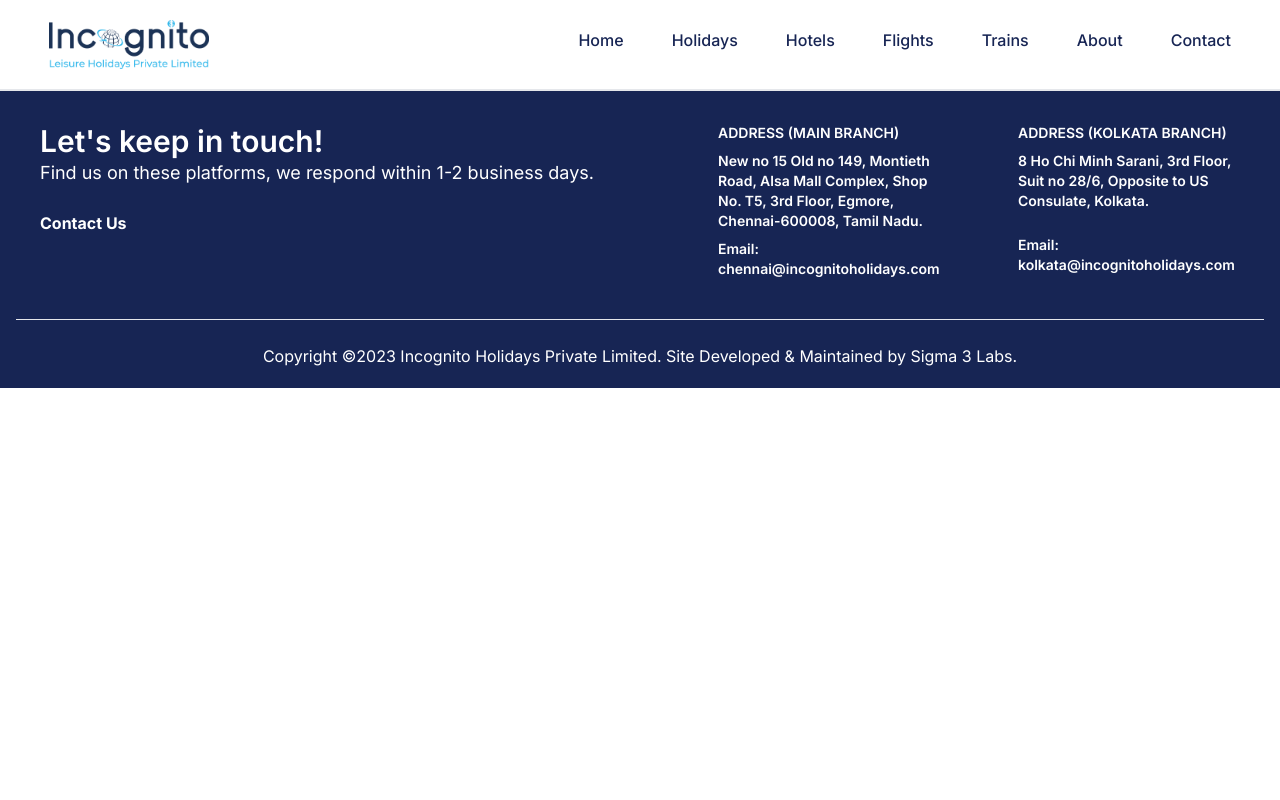
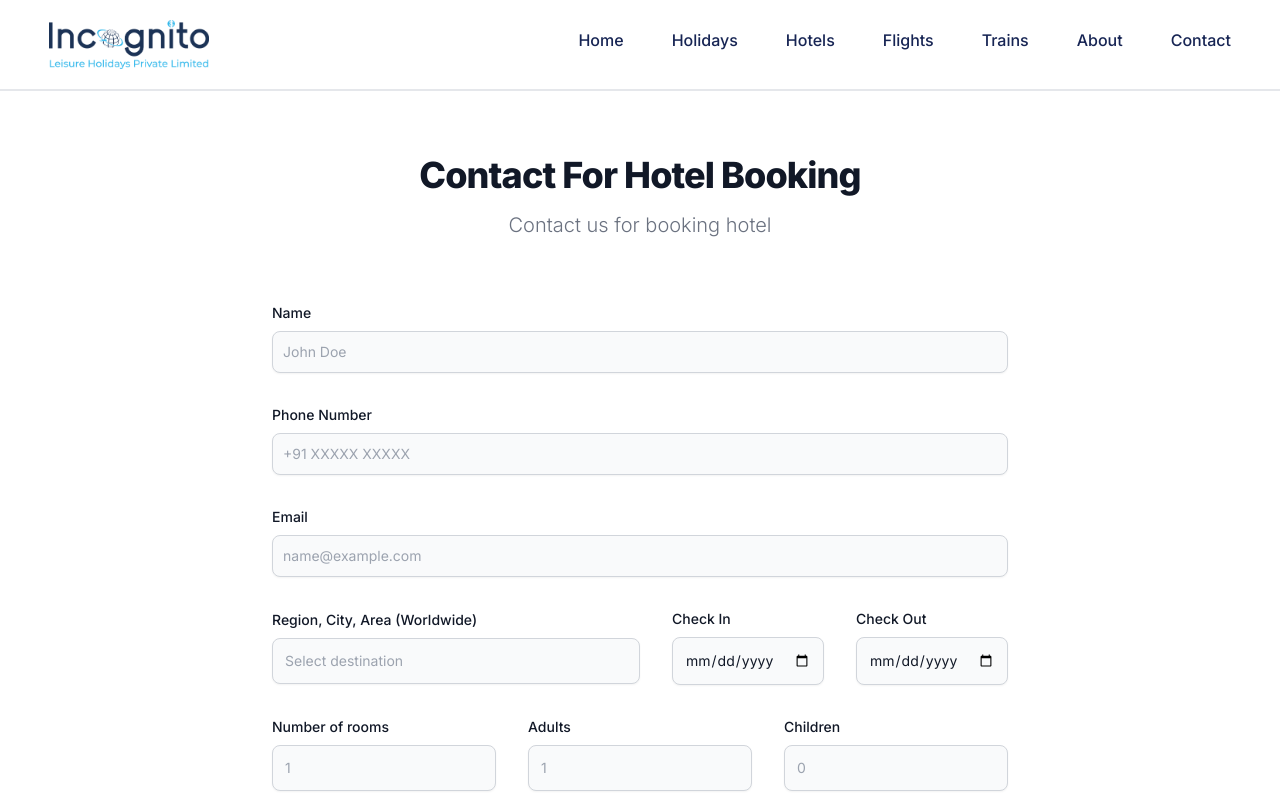
Before and after one commit to Incognito-Holidays/web, a Next.js app: page /hotels in a window 1280 px wide. Shown: the top 800 px of the page. Built offline with nearby package versions, Linux system fonts and the light colour scheme.

Commit message:
Page update

```diff
--- a/src/app/about/page.tsx
+++ b/src/app/about/page.tsx
@@ -2,7 +2,7 @@
 const About: React.FC = () => {
   return (
     <div>
-      {/* <div className="flex h-96 items-end bg-[url('/assets/p2.png')] bg-cover">
+      <div className="flex h-96 items-end bg-[url('/assets/p2.png')] bg-cover">
         <h1 className='text-bold w-full bg-neutral-800 bg-opacity-70 p-8 text-center text-6xl text-white'>
           About Us
         </h1>
@@ -37,7 +37,7 @@ const About: React.FC = () => {
         cities, the organization is well-positioned to continue its mission of
         offering top-notch leisure and vacation services to visitors from all
         across the nation.
-      </p> */}
+      </p>
     </div>
   );
 };
--- a/src/app/contact/page.tsx
+++ b/src/app/contact/page.tsx
@@ -1,48 +1,47 @@
 'use client';
 
-// import { useState } from 'react';
-// import Form from '@components/form';
+import { useState } from 'react';
+import Form from '@components/form';
 
 const ContactPage: React.FC = () => {
-  // const [name, setName] = useState('');
-  // const [phone, setPhone] = useState('');
-  // const [email, setEmail] = useState('');
-  // const [subject, setSubject] = useState('');
-  // const [message, setMessage] = useState('');
+  const [name, setName] = useState('');
+  const [phone, setPhone] = useState('');
+  const [email, setEmail] = useState('');
+  const [subject, setSubject] = useState('');
+  const [message, setMessage] = useState('');
 
   return (
-    // <Form
-    //   title='Contact Us'
-    //   description='Got a technical issue? Want to send feedback about a beta feature? Need details about our Business plan? Let us know.'
-    //   name={name}
-    //   setName={setName}
-    //   phone={phone}
-    //   setPhone={setPhone}
-    //   email={email}
-    //   setEmail={setEmail}
-    //   showMessageBox
-    //   messageBoxLabel='Your message'
-    //   message={message}
-    //   setMessage={setMessage}
-    // >
-    //   <div>
-    //     <label
-    //       htmlFor='subject'
-    //       className='mb-2 block text-sm font-medium text-gray-900'
-    //     >
-    //       Subject
-    //     </label>
-    //     <input
-    //       id='subject'
-    //       type='text'
-    //       value={subject}
-    //       onChange={(e): void => setSubject(e.target.value)}
-    //       placeholder='Let us know your Enquiry'
-    //       className='block w-full rounded-lg border border-gray-300 bg-gray-50 p-3 text-sm text-gray-900 shadow-sm'
-    //     />
-    //   </div>
-    // </Form>
-    <></>
+    <Form
+      title='Contact Us'
+      description='Got a technical issue? Want to send feedback about a beta feature? Need details about our Business plan? Let us know.'
+      name={name}
+      setName={setName}
+      phone={phone}
+      setPhone={setPhone}
+      email={email}
+      setEmail={setEmail}
+      showMessageBox
+      messageBoxLabel='Your message'
+      message={message}
+      setMessage={setMessage}
+    >
+      <div>
+        <label
+          htmlFor='subject'
+          className='mb-2 block text-sm font-medium text-gray-900'
+        >
+          Subject
+        </label>
+        <input
+          id='subject'
+          type='text'
+          value={subject}
+          onChange={(e): void => setSubject(e.target.value)}
+          placeholder='Let us know your Enquiry'
+          className='block w-full rounded-lg border border-gray-300 bg-gray-50 p-3 text-sm text-gray-900 shadow-sm'
+        />
+      </div>
+    </Form>
   );
 };
 
--- a/src/app/flights/page.tsx
+++ b/src/app/flights/page.tsx
@@ -1,86 +1,85 @@
 'use client';
 
-// import { useState } from 'react';
-// import Form from '@components/form';
+import { useState } from 'react';
+import Form from '@components/form';
 
 const TrainsPage: React.FC = () => {
-  // const [name, setName] = useState('');
-  // const [phone, setPhone] = useState('');
-  // const [email, setEmail] = useState('');
-  // const [originPlace, setOriginPlace] = useState('');
-  // const [destinationPlace, setDestinationPlace] = useState('');
-  // const [travelDate, setTravelDate] = useState('');
-  // const [message, setMessage] = useState('');
+  const [name, setName] = useState('');
+  const [phone, setPhone] = useState('');
+  const [email, setEmail] = useState('');
+  const [originPlace, setOriginPlace] = useState('');
+  const [destinationPlace, setDestinationPlace] = useState('');
+  const [travelDate, setTravelDate] = useState('');
+  const [message, setMessage] = useState('');
 
   return (
-    //<Form
-    //   title='Contact For Flight Booking'
-    //   description='Contact us for booking flights'
-    //   name={name}
-    //   setName={setName}
-    //   phone={phone}
-    //   setPhone={setPhone}
-    //   email={email}
-    //   setEmail={setEmail}
-    //   showMessageBox
-    //   messageBoxLabel='Want to share something more? Let us know your Enquiry'
-    //   message={message}
-    //   setMessage={setMessage}
-    // >
-    //   <div className='flex flex-col gap-8 sm:flex-row sm:items-center'>
-    //     <div>
-    //       <label
-    //         htmlFor='originPlace'
-    //         className='mb-2 block text-sm font-medium text-gray-900'
-    //       >
-    //         From
-    //       </label>
-    //       <input
-    //         id='originPlace'
-    //         type='text'
-    //         value={originPlace}
-    //         onChange={(e): void => setOriginPlace(e.target.value)}
-    //         placeholder='Kolkata'
-    //         required
-    //         className='block w-full rounded-lg border border-gray-300 bg-gray-50 p-3 text-sm text-gray-900 shadow-sm'
-    //       />
-    //     </div>
-    //     <div>
-    //       <label
-    //         htmlFor='destinationPlace'
-    //         className='mb-2 block text-sm font-medium text-gray-900'
-    //       >
-    //         To
-    //       </label>
-    //       <input
-    //         id='destinationPlace'
-    //         type='text'
-    //         value={destinationPlace}
-    //         onChange={(e): void => setDestinationPlace(e.target.value)}
-    //         placeholder='Bangkok'
-    //         required
-    //         className='block w-full rounded-lg border border-gray-300 bg-gray-50 p-3 text-sm text-gray-900 shadow-sm'
-    //       />
-    //     </div>
-    //     <div className='grow'>
-    //       <label
-    //         htmlFor='travelDate'
-    //         className='mb-2 block text-sm font-medium text-gray-900'
-    //       >
-    //         Travel Date
-    //       </label>
-    //       <input
-    //         id='travelDate'
-    //         type='date'
-    //         value={travelDate}
-    //         onChange={(e): void => setTravelDate(e.target.value)}
-    //         required
-    //         className='block w-full rounded-lg border border-gray-300 bg-gray-50 p-3 text-sm text-gray-900 shadow-sm'
-    //       />
-    //     </div>
-    //   </div>
-    // </Form>
-    <></>
+    <Form
+      title='Contact For Flight Booking'
+      description='Contact us for booking flights'
+      name={name}
+      setName={setName}
+      phone={phone}
+      setPhone={setPhone}
+      email={email}
+      setEmail={setEmail}
+      showMessageBox
+      messageBoxLabel='Want to share something more? Let us know your Enquiry'
+      message={message}
+      setMessage={setMessage}
+    >
+      <div className='flex flex-col gap-8 sm:flex-row sm:items-center'>
+        <div>
+          <label
+            htmlFor='originPlace'
+            className='mb-2 block text-sm font-medium text-gray-900'
+          >
+            From
+          </label>
+          <input
+            id='originPlace'
+            type='text'
+            value={originPlace}
+            onChange={(e): void => setOriginPlace(e.target.value)}
+            placeholder='Kolkata'
+            required
+            className='block w-full rounded-lg border border-gray-300 bg-gray-50 p-3 text-sm text-gray-900 shadow-sm'
+          />
+        </div>
+        <div>
+          <label
+            htmlFor='destinationPlace'
+            className='mb-2 block text-sm font-medium text-gray-900'
+          >
+            To
+          </label>
+          <input
+            id='destinationPlace'
+            type='text'
+            value={destinationPlace}
+            onChange={(e): void => setDestinationPlace(e.target.value)}
+            placeholder='Bangkok'
+            required
+            className='block w-full rounded-lg border border-gray-300 bg-gray-50 p-3 text-sm text-gray-900 shadow-sm'
+          />
+        </div>
+        <div className='grow'>
+          <label
+            htmlFor='travelDate'
+            className='mb-2 block text-sm font-medium text-gray-900'
+          >
+            Travel Date
+          </label>
+          <input
+            id='travelDate'
+            type='date'
+            value={travelDate}
+            onChange={(e): void => setTravelDate(e.target.value)}
+            required
+            className='block w-full rounded-lg border border-gray-300 bg-gray-50 p-3 text-sm text-gray-900 shadow-sm'
+          />
+        </div>
+      </div>
+    </Form>
   );
 };
 
--- a/src/app/hotels/page.tsx
+++ b/src/app/hotels/page.tsx
@@ -1,140 +1,139 @@
 'use client';
 
-// import { useState } from 'react';
-// import Form from '@components/form';
+import { useState } from 'react';
+import Form from '@components/form';
 
 const HotelsPage: React.FC = () => {
-  // const [name, setName] = useState('');
-  // const [phone, setPhone] = useState('');
-  // const [email, setEmail] = useState('');
-  // const [place, setPlace] = useState('');
-  // const [checkIn, setCheckIn] = useState('');
-  // const [checkOut, setCheckOut] = useState('');
-  // const [rooms, setRooms] = useState('');
-  // const [adults, setAdults] = useState('');
-  // const [children, setChildren] = useState('');
-  // const [message, setMessage] = useState('');
+  const [name, setName] = useState('');
+  const [phone, setPhone] = useState('');
+  const [email, setEmail] = useState('');
+  const [place, setPlace] = useState('');
+  const [checkIn, setCheckIn] = useState('');
+  const [checkOut, setCheckOut] = useState('');
+  const [rooms, setRooms] = useState('');
+  const [adults, setAdults] = useState('');
+  const [children, setChildren] = useState('');
+  const [message, setMessage] = useState('');
 
   return (
-    // <Form
-    //   title='Contact For Hotel Booking'
-    //   description='Contact us for booking hotel'
-    //   name={name}
-    //   setName={setName}
-    //   phone={phone}
-    //   setPhone={setPhone}
-    //   email={email}
-    //   setEmail={setEmail}
-    //   showMessageBox
-    //   messageBoxLabel='Want to share something more? Let us know your Enquiry'
-    //   message={message}
-    //   setMessage={setMessage}
-    // >
-    //   <div className='flex flex-col gap-8 sm:flex-row sm:items-center'>
-    //     <div className='grow'>
-    //       <label
-    //         htmlFor='place'
-    //         className='mb-2 block text-sm font-medium text-gray-900'
-    //       >
-    //         Region, City, Area (Worldwide)
-    //       </label>
-    //       <input
-    //         id='place'
-    //         type='text'
-    //         value={place}
-    //         onChange={(e): void => setPlace(e.target.value)}
-    //         placeholder='Select destination'
-    //         required
-    //         className='block w-full rounded-lg border border-gray-300 bg-gray-50 p-3 text-sm text-gray-900 shadow-sm'
-    //       />
-    //     </div>
-    //     <div>
-    //       <label
-    //         htmlFor='checkIn'
-    //         className='mb-2 block text-sm font-medium text-gray-900'
-    //       >
-    //         Check In
-    //       </label>
-    //       <input
-    //         id='checkIn'
-    //         type='date'
-    //         value={checkIn}
-    //         onChange={(e): void => setCheckIn(e.target.value)}
-    //         required
-    //         className='block w-full rounded-lg border border-gray-300 bg-gray-50 p-3 text-sm text-gray-900 shadow-sm'
-    //       />
-    //     </div>
-    //     <div>
-    //       <label
-    //         htmlFor='checkOut'
-    //         className='mb-2 block text-sm font-medium text-gray-900'
-    //       >
-    //         Check Out
-    //       </label>
-    //       <input
-    //         id='checkOut'
-    //         type='date'
-    //         value={checkOut}
-    //         onChange={(e): void => setCheckOut(e.target.value)}
-    //         required
-    //         className='block w-full rounded-lg border border-gray-300 bg-gray-50 p-3 text-sm text-gray-900 shadow-sm'
-    //       />
-    //     </div>
-    //   </div>
-    //   <div className='flex flex-col gap-8 min-[450px]:flex-row min-[450px]:items-center'>
-    //     <div>
-    //       <label
-    //         htmlFor='rooms'
-    //         className='mb-2 block text-sm font-medium text-gray-900'
-    //       >
-    //         Number of rooms
-    //       </label>
-    //       <input
-    //         id='rooms'
-    //         type='number'
-    //         value={rooms}
-    //         onChange={(e): void => setRooms(e.target.value)}
-    //         placeholder='1'
-    //         required
-    //         className='block w-full rounded-lg border border-gray-300 bg-gray-50 p-3 text-sm text-gray-900 shadow-sm'
-    //       />
-    //     </div>
-    //     <div className='grow'>
-    //       <label
-    //         htmlFor='adults'
-    //         className='mb-2 block text-sm font-medium text-gray-900'
-    //       >
-    //         Adults
-    //       </label>
-    //       <input
-    //         id='adults'
-    //         type='number'
-    //         value={adults}
-    //         onChange={(e): void => setAdults(e.target.value)}
-    //         placeholder='1'
-    //         required
-    //         className='block w-full rounded-lg border border-gray-300 bg-gray-50 p-3 text-sm text-gray-900 shadow-sm'
-    //       />
-    //     </div>
-    //     <div>
-    //       <label
-    //         htmlFor='children'
-    //         className='mb-2 block text-sm font-medium text-gray-900'
-    //       >
-    //         Children
-    //       </label>
-    //       <input
-    //         id='children'
-    //         type='number'
-    //         value={children}
-    //         onChange={(e): void => setChildren(e.target.value)}
-    //         placeholder='0'
-    //         className='block w-full rounded-lg border border-gray-300 bg-gray-50 p-3 text-sm text-gray-900 shadow-sm'
-    //       />
-    //     </div>
-    //   </div>
-    // </Form>
-    <></>
+    <Form
+      title='Contact For Hotel Booking'
+      description='Contact us for booking hotel'
+      name={name}
+      setName={setName}
+      phone={phone}
+      setPhone={setPhone}
+      email={email}
+      setEmail={setEmail}
+      showMessageBox
+      messageBoxLabel='Want to share something more? Let us know your Enquiry'
+      message={message}
+      setMessage={setMessage}
+    >
+      <div className='flex flex-col gap-8 sm:flex-row sm:items-center'>
+        <div className='grow'>
+          <label
+            htmlFor='place'
+            className='mb-2 block text-sm font-medium text-gray-900'
+          >
+            Region, City, Area (Worldwide)
+          </label>
+          <input
+            id='place'
+            type='text'
+            value={place}
+            onChange={(e): void => setPlace(e.target.value)}
+            placeholder='Select destination'
+            required
+            className='block w-full rounded-lg border border-gray-300 bg-gray-50 p-3 text-sm text-gray-900 shadow-sm'
+          />
+        </div>
+        <div>
+          <label
+            htmlFor='checkIn'
+            className='mb-2 block text-sm font-medium text-gray-900'
+          >
+            Check In
+          </label>
+          <input
+            id='checkIn'
+            type='date'
+            value={checkIn}
+            onChange={(e): void => setCheckIn(e.target.value)}
+            required
+            className='block w-full rounded-lg border border-gray-300 bg-gray-50 p-3 text-sm text-gray-900 shadow-sm'
+          />
+        </div>
+        <div>
+          <label
+            htmlFor='checkOut'
+            className='mb-2 block text-sm font-medium text-gray-900'
+          >
+            Check Out
+          </label>
+          <input
+            id='checkOut'
+            type='date'
+            value={checkOut}
+            onChange={(e): void => setCheckOut(e.target.value)}
+            required
+            className='block w-full rounded-lg border border-gray-300 bg-gray-50 p-3 text-sm text-gray-900 shadow-sm'
+          />
+        </div>
+      </div>
+      <div className='flex flex-col gap-8 min-[450px]:flex-row min-[450px]:items-center'>
+        <div>
+          <label
+            htmlFor='rooms'
+            className='mb-2 block text-sm font-medium text-gray-900'
+          >
+            Number of rooms
+          </label>
+          <input
+            id='rooms'
+            type='number'
+            value={rooms}
+            onChange={(e): void => setRooms(e.target.value)}
+            placeholder='1'
+            required
+            className='block w-full rounded-lg border border-gray-300 bg-gray-50 p-3 text-sm text-gray-900 shadow-sm'
+          />
+        </div>
+        <div className='grow'>
+          <label
+            htmlFor='adults'
+            className='mb-2 block text-sm font-medium text-gray-900'
+          >
+            Adults
+          </label>
+          <input
+            id='adults'
+            type='number'
+            value={adults}
+            onChange={(e): void => setAdults(e.target.value)}
+            placeholder='1'
+            required
+            className='block w-full rounded-lg border border-gray-300 bg-gray-50 p-3 text-sm text-gray-900 shadow-sm'
+          />
+        </div>
+        <div>
+          <label
+            htmlFor='children'
+            className='mb-2 block text-sm font-medium text-gray-900'
+          >
+            Children
+          </label>
+          <input
+            id='children'
+            type='number'
+            value={children}
+            onChange={(e): void => setChildren(e.target.value)}
+            placeholder='0'
+            className='block w-full rounded-lg border border-gray-300 bg-gray-50 p-3 text-sm text-gray-900 shadow-sm'
+          />
+        </div>
+      </div>
+    </Form>
   );
 };
 
--- a/src/app/trains/page.tsx
+++ b/src/app/trains/page.tsx
@@ -1,86 +1,85 @@
 'use client';
 
-// import { useState } from 'react';
-// import Form from '@components/form';
+import { useState } from 'react';
+import Form from '@components/form';
 
 const TrainsPage: React.FC = () => {
-  // const [name, setName] = useState('');
-  // const [phone, setPhone] = useState('');
-  // const [email, setEmail] = useState('');
-  // const [originPlace, setOriginPlace] = useState('');
-  // const [destinationPlace, setDestinationPlace] = useState('');
-  // const [travelDate, setTravelDate] = useState('');
-  // const [message, setMessage] = useState('');
+  const [name, setName] = useState('');
+  const [phone, setPhone] = useState('');
+  const [email, setEmail] = useState('');
+  const [originPlace, setOriginPlace] = useState('');
+  const [destinationPlace, setDestinationPlace] = useState('');
+  const [travelDate, setTravelDate] = useState('');
+  const [message, setMessage] = useState('');
 
   return (
-    // <Form
-    //   title='Contact For Train Booking'
-    //   description='Contact us for booking trains'
-    //   name={name}
-    //   setName={setName}
-    //   phone={phone}
-    //   setPhone={setPhone}
-    //   email={email}
-    //   setEmail={setEmail}
-    //   showMessageBox
-    //   messageBoxLabel='Want to share something more? Let us know your Enquiry'
-    //   message={message}
-    //   setMessage={setMessage}
-    // >
-    //   <div className='flex flex-col gap-8 sm:flex-row sm:items-center'>
-    //     <div>
-    //       <label
-    //         htmlFor='originPlace'
-    //         className='mb-2 block text-sm font-medium text-gray-900'
-    //       >
-    //         From
-    //       </label>
-    //       <input
-    //         id='originPlace'
-    //         type='text'
-    //         value={originPlace}
-    //         onChange={(e): void => setOriginPlace(e.target.value)}
-    //         placeholder='Delhi'
-    //         required
-    //         className='block w-full rounded-lg border border-gray-300 bg-gray-50 p-3 text-sm text-gray-900 shadow-sm'
-    //       />
-    //     </div>
-    //     <div>
-    //       <label
-    //         htmlFor='destinationPlace'
-    //         className='mb-2 block text-sm font-medium text-gray-900'
-    //       >
-    //         To
-    //       </label>
-    //       <input
-    //         id='destinationPlace'
-    //         type='text'
-    //         value={destinationPlace}
-    //         onChange={(e): void => setDestinationPlace(e.target.value)}
-    //         placeholder='Kashmir'
-    //         required
-    //         className='block w-full rounded-lg border border-gray-300 bg-gray-50 p-3 text-sm text-gray-900 shadow-sm'
-    //       />
-    //     </div>
-    //     <div className='grow'>
-    //       <label
-    //         htmlFor='travelDate'
-    //         className='mb-2 block text-sm font-medium text-gray-900'
-    //       >
-    //         Travel Date
-    //       </label>
-    //       <input
-    //         id='travelDate'
-    //         type='date'
-    //         value={travelDate}
-    //         onChange={(e): void => setTravelDate(e.target.value)}
-    //         required
-    //         className='block w-full rounded-lg border border-gray-300 bg-gray-50 p-3 text-sm text-gray-900 shadow-sm'
-    //       />
-    //     </div>
-    //   </div>
-    // </Form>
-    <></>
+    <Form
+      title='Contact For Train Booking'
+      description='Contact us for booking trains'
+      name={name}
+      setName={setName}
+      phone={phone}
+      setPhone={setPhone}
+      email={email}
+      setEmail={setEmail}
+      showMessageBox
+      messageBoxLabel='Want to share something more? Let us know your Enquiry'
+      message={message}
+      setMessage={setMessage}
+    >
+      <div className='flex flex-col gap-8 sm:flex-row sm:items-center'>
+        <div>
+          <label
+            htmlFor='originPlace'
+            className='mb-2 block text-sm font-medium text-gray-900'
+          >
+            From
+          </label>
+          <input
+            id='originPlace'
+            type='text'
+            value={originPlace}
+            onChange={(e): void => setOriginPlace(e.target.value)}
+            placeholder='Delhi'
+            required
+            className='block w-full rounded-lg border border-gray-300 bg-gray-50 p-3 text-sm text-gray-900 shadow-sm'
+          />
+        </div>
+        <div>
+          <label
+            htmlFor='destinationPlace'
+            className='mb-2 block text-sm font-medium text-gray-900'
+          >
+            To
+          </label>
+          <input
+            id='destinationPlace'
+            type='text'
+            value={destinationPlace}
+            onChange={(e): void => setDestinationPlace(e.target.value)}
+            placeholder='Kashmir'
+            required
+            className='block w-full rounded-lg border border-gray-300 bg-gray-50 p-3 text-sm text-gray-900 shadow-sm'
+          />
+        </div>
+        <div className='grow'>
+          <label
+            htmlFor='travelDate'
+            className='mb-2 block text-sm font-medium text-gray-900'
+          >
+            Travel Date
+          </label>
+          <input
+            id='travelDate'
+            type='date'
+            value={travelDate}
+            onChange={(e): void => setTravelDate(e.target.value)}
+            required
+            className='block w-full rounded-lg border border-gray-300 bg-gray-50 p-3 text-sm text-gray-900 shadow-sm'
+          />
+        </div>
+      </div>
+    </Form>
   );
 };
 
```
